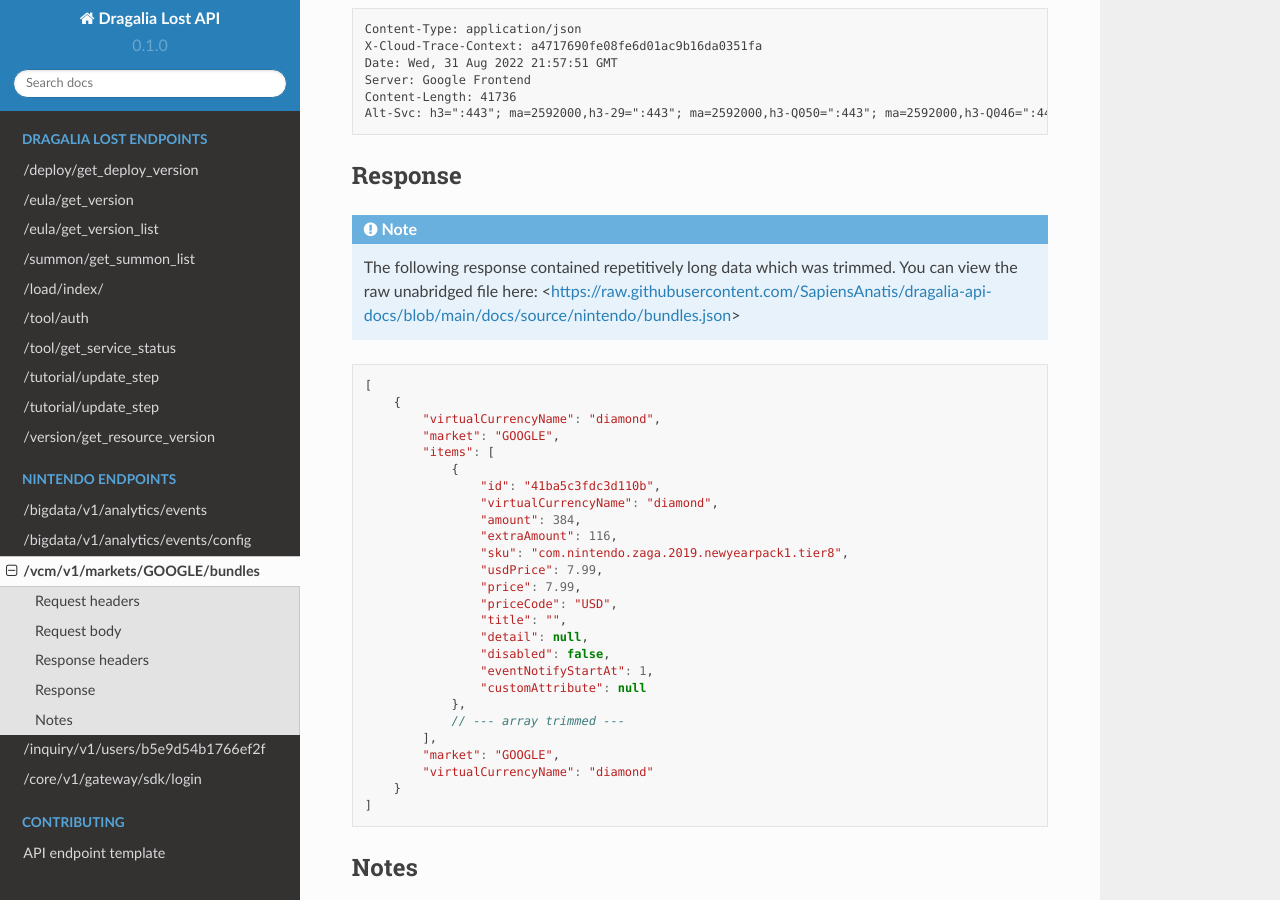
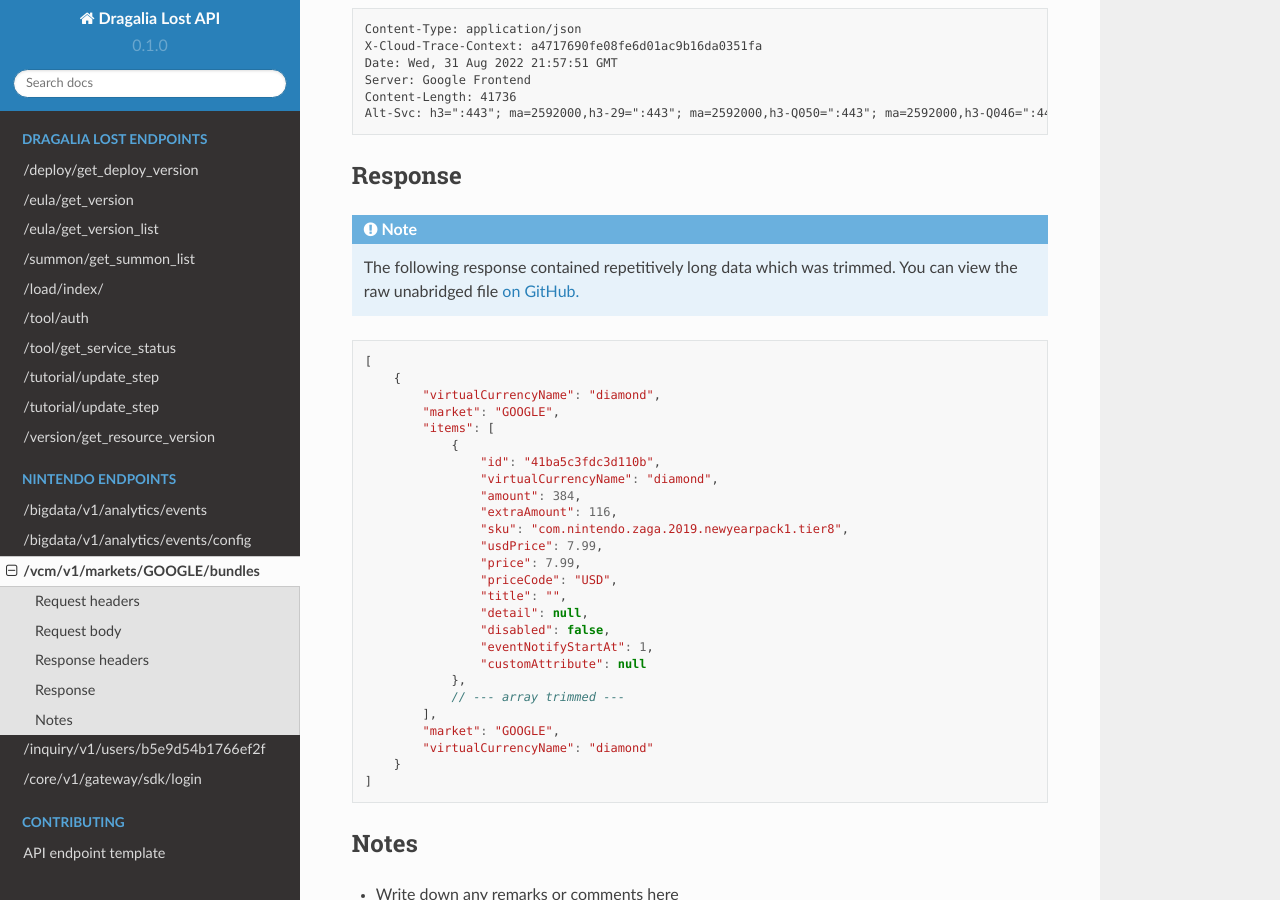
Before and after one commit to SapiensAnatis/dragalia-api-docs, a Sphinx documentation site: the page built from docs/source/nintendo/bundles.rst, in a window 1280 px wide and 900 px high, scrolled down 633 px. Built offline with Sphinx 7.4.7 and the Read the Docs theme 2.0.0, drawn with Linux system fonts in a browser that asks for light colours.

Commit message:
fix hyperlinks

```diff
--- a/docs/source/dragalia/load_index.rst
+++ b/docs/source/dragalia/load_index.rst
@@ -58,7 +58,7 @@
 
 .. note::
 
-    The following JSON response contained a great deal of repetitive data (originally ~200kb and ~12k lines), so some long arrays have been trimmed. You can view the raw unabridged file here: <https://raw.githubusercontent.com/SapiensAnatis/dragalia-api-docs/blob/main/docs/source/dragalia/savefile.json>
+    The following JSON response contained a great deal of repetitive data (originally ~200kb and ~12k lines), so some long arrays have been trimmed. You can view the raw unabridged file `on GitHub. <https://raw.githubusercontent.com/SapiensAnatis/dragalia-api-docs/main/data_samples/savefile.json>`__
 
 
 .. code-block:: javascript
--- a/docs/source/nintendo/bundles.rst
+++ b/docs/source/nintendo/bundles.rst
@@ -39,7 +39,9 @@
 Response
 ----------------
 
-.. note:: The following response contained repetitively long data which was trimmed. You can view the raw unabridged file here: <https://raw.githubusercontent.com/SapiensAnatis/dragalia-api-docs/blob/main/docs/source/nintendo/bundles.json>
+.. note::
+
+    The following response contained repetitively long data which was trimmed. You can view the raw unabridged file `on GitHub. <https://raw.githubusercontent.com/SapiensAnatis/dragalia-api-docs/main/data_samples/bundles.json>`__
 
 .. code-block:: javascript
 
```
Also changed, not shown: 4 other files.
